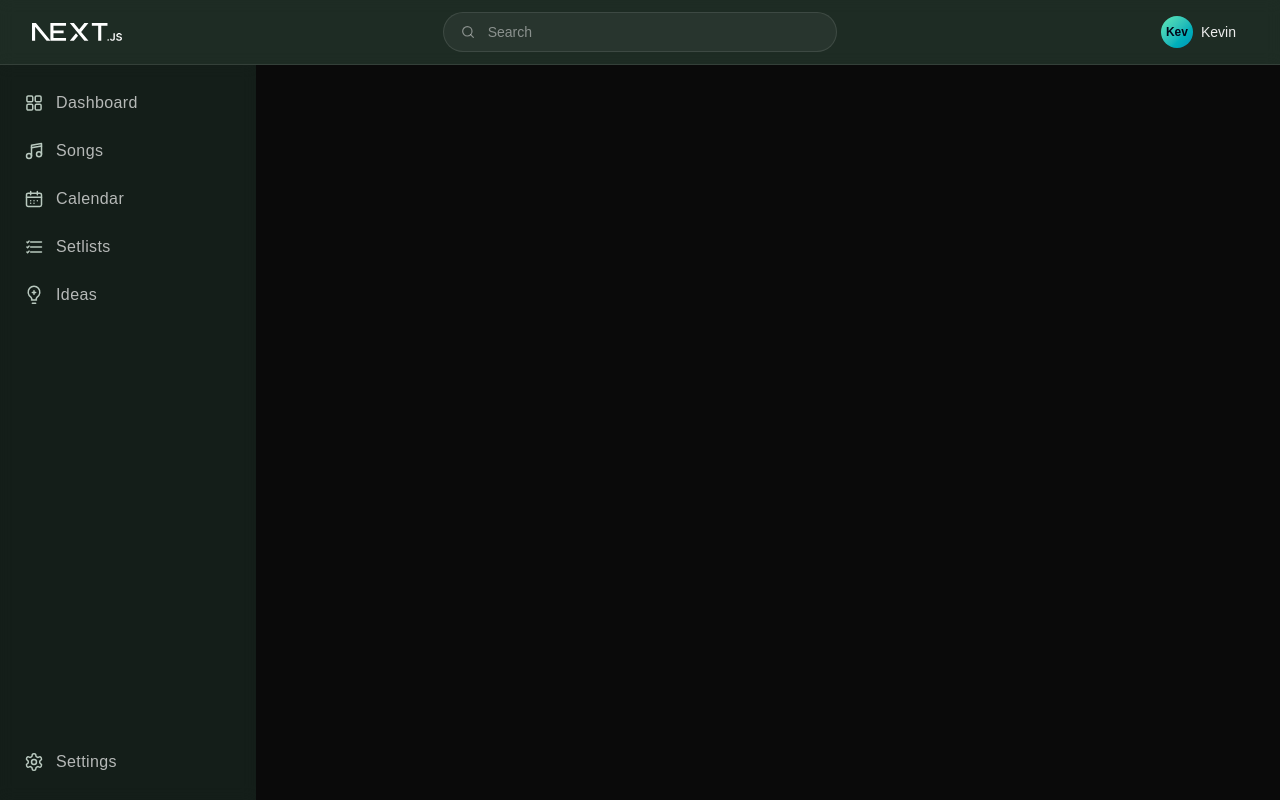
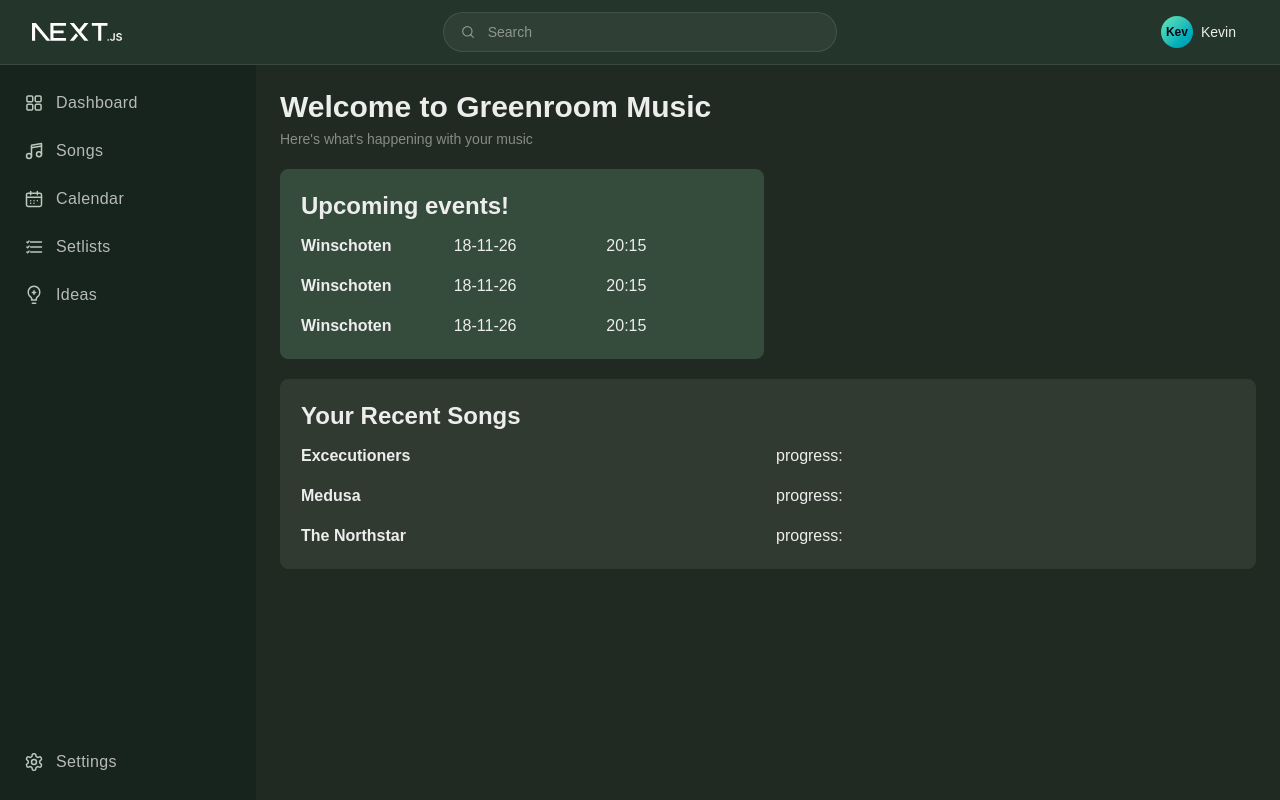
Before and after one commit to KevinUdema/greenroom-music, a Next.js app: page / in a window 1280 px wide. Built offline with nearby package versions, Linux system fonts and the light colour scheme.

Commit message:
card examples - deleted dashboard component
Made example cards for layout purposes. Recent songs and upcoming events.

The main page is the dashboard, doesn't need a component

```diff
--- a/app/page.tsx
+++ b/app/page.tsx
@@ -1,8 +1,22 @@
+import { RecentSongs } from "@/components/dashboard/recentsongs";
+import { Events } from "@/components/dashboard/events";
+
 export default function Home() {
   return (
-    <main className="flex flex-col">
+    <main className="flex flex-col bg-[#202A22] backdrop-blur-sm">
       <section className="min-w-0 p-4 sm:p-6">
-        {/* Page content goes here */}
+        <h1 className="text-2xl font-semibold text-foreground sm:text-3xl">
+          Welcome to Greenroom Music
+        </h1>
+        <p className="mt-1 text-sm text-foreground/50">
+          Here&apos;s what&apos;s happening with your music
+        </p>
+        <div className="events flex grid grid-cols-2 gap-2 py-5">
+          <Events></Events>
+        </div>
+        <div className="recentsongs">
+          <RecentSongs></RecentSongs>
+        </div>
       </section>
     </main>
   );
--- a/components/dashboard.tsx
+++ /dev/null
@@ -1,3 +0,0 @@
-export function Dashboard() {
-  return <div className=""></div>;
-}
--- /dev/null
+++ b/components/dashboard/events.tsx
@@ -0,0 +1,38 @@
+export function Events() {
+  return (
+    <section className="flex flex-col card rounded-lg border border-[#354B3B] bg-[#354B3B] p-5">
+      <h1 className="text-1xl font-semibold text-foreground sm:text-2xl pb-3">
+        Upcoming events!
+      </h1>
+      <div className="flexexamplesongs grid grid-cols-3 gap-4 ">
+        <div>
+          <p className="font-bold"> Winschoten</p>
+        </div>
+        <div>
+          <p>18-11-26</p>
+        </div>
+        <div>
+          <p>20:15</p>
+        </div>
+        <div>
+          <p className="font-bold"> Winschoten</p>
+        </div>
+        <div>
+          <p>18-11-26</p>
+        </div>
+        <div>
+          <p>20:15</p>
+        </div>
+        <div>
+          <p className="font-bold"> Winschoten</p>
+        </div>
+        <div>
+          <p>18-11-26</p>
+        </div>
+        <div>
+          <p>20:15</p>
+        </div>
+      </div>
+    </section>
+  );
+}
--- /dev/null
+++ b/components/dashboard/recentsongs.tsx
@@ -0,0 +1,29 @@
+export function RecentSongs() {
+  return (
+    <section className="flex flex-col card rounded-lg border border-[#303A31] bg-[#303A31] p-5">
+      <h1 className="text-1xl font-semibold text-foreground sm:text-2xl pb-3">
+        Your Recent Songs
+      </h1>
+      <div className="flexexamplesongs grid grid-cols-2 gap-4 ">
+        <div>
+          <p className="font-bold"> Excecutioners</p>
+        </div>
+        <div>
+          <p>progress:</p>
+        </div>
+        <div>
+          <p className="font-bold"> Medusa</p>
+        </div>
+        <div>
+          <p>progress:</p>
+        </div>
+        <div>
+          <p className="font-bold"> The Northstar</p>
+        </div>
+        <div>
+          <p>progress:</p>
+        </div>
+      </div>
+    </section>
+  );
+}
--- a/components/header.tsx
+++ b/components/header.tsx
@@ -3,7 +3,7 @@ import Link from "next/link";
 
 export function Header() {
   return (
-    <header className="sticky top-0 z-50 w-full border-b border-white/10  backdrop-blur-sm bg-[#24352B]/80">
+    <header className="sticky top-0 z-50 w-full border-b border-white/10  backdrop-blur-sm bg-[#24352B]">
       <div className="grid h-16 w-full grid-cols-3 items-center gap-3 px-3 sm:gap-4 sm:px-5 lg:px-8">
         <Link href="/" aria-label="Home" className="w-fit shrink-0">
           <Image
--- a/components/navside.tsx
+++ b/components/navside.tsx
@@ -3,7 +3,7 @@ import Link from "next/link";
 
 export function NavSide() {
   return (
-    <div className="h-full bg-[#17231D]/80 backdrop-blur-sm">
+    <div className="h-full bg-[#17231D] backdrop-blur-sm">
       <nav
         aria-label="Main navigation"
         className="flex h-full w-full flex-col items-start gap-1 px-3 py-4"
```
